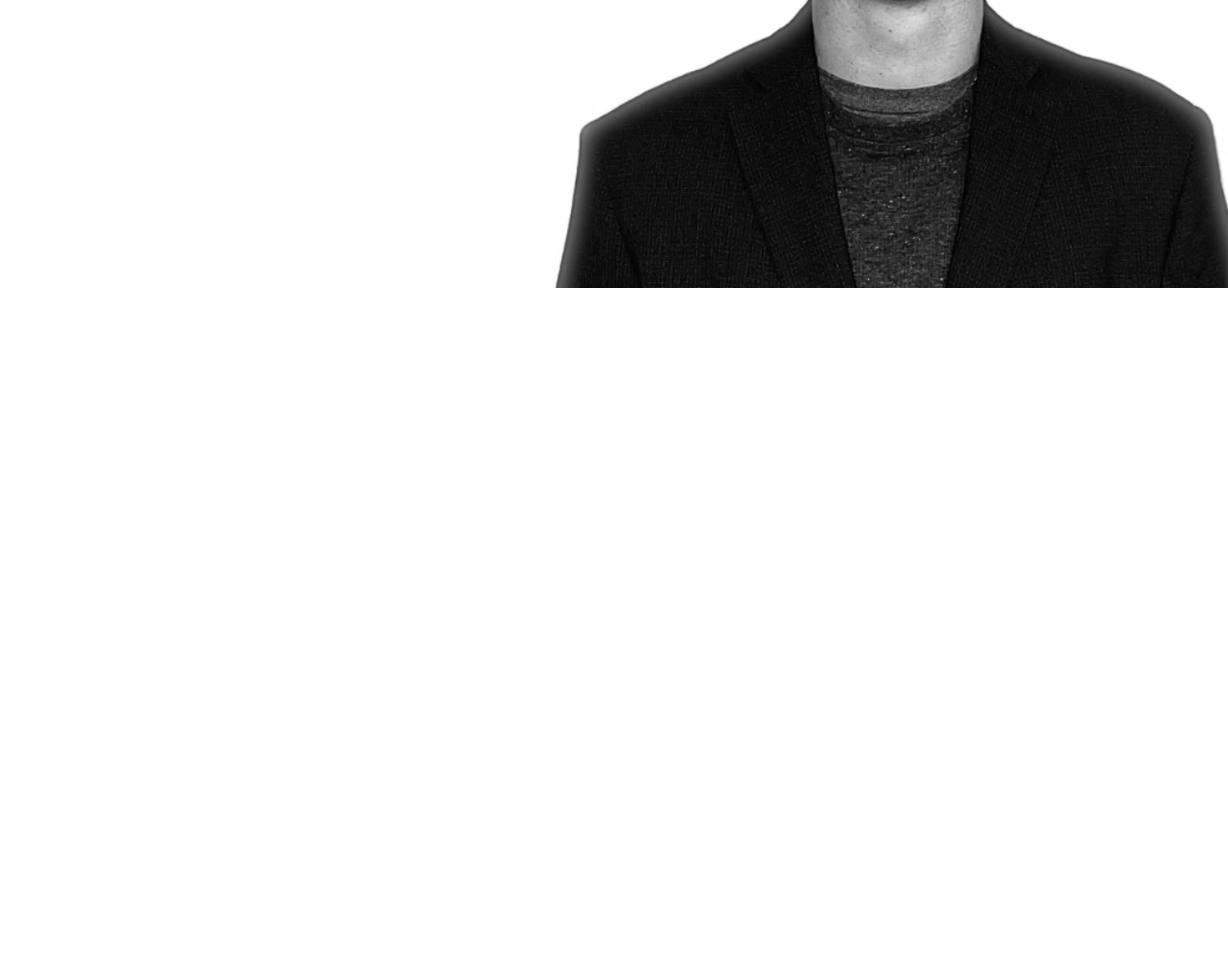
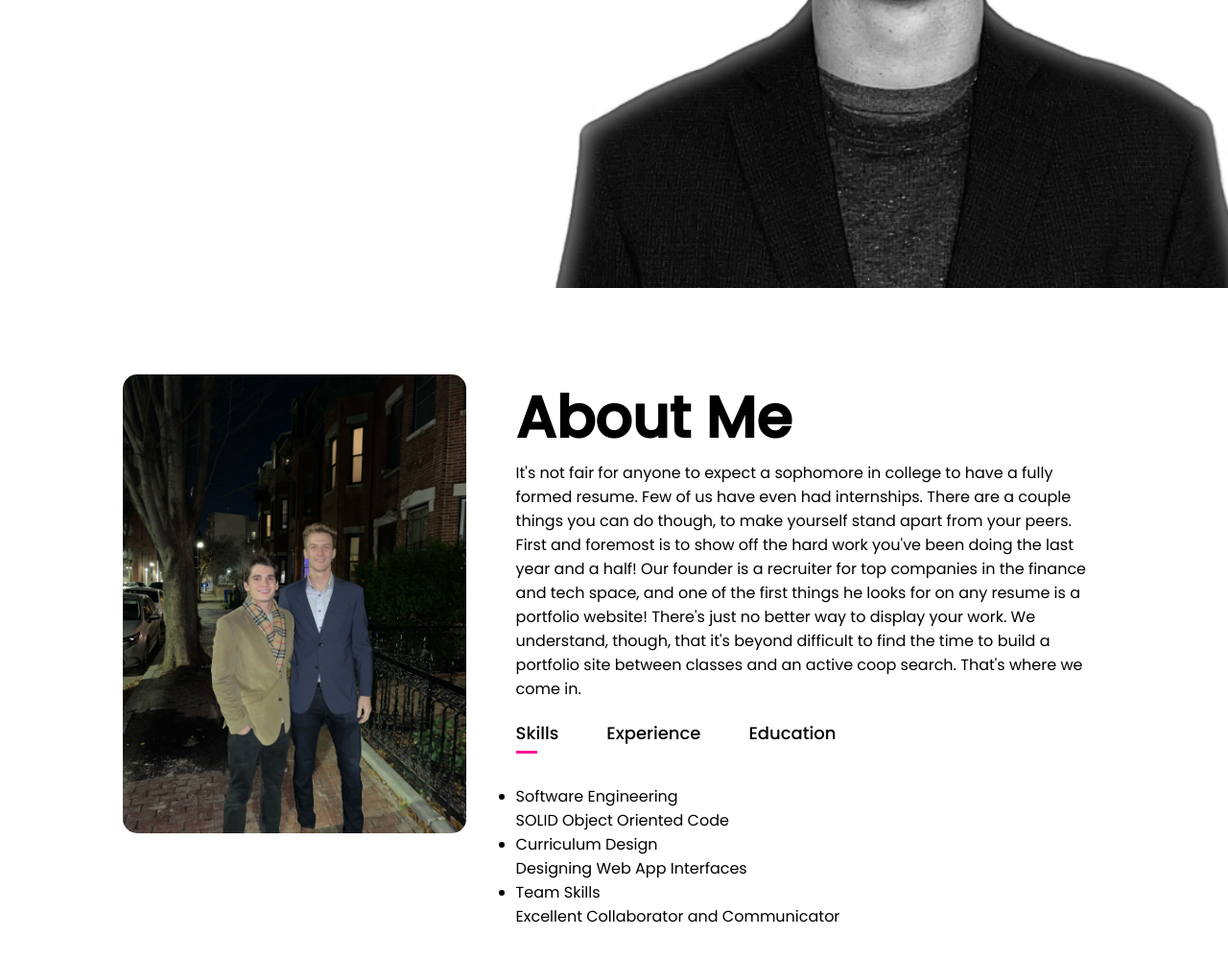
Before and after one commit to CamPlume1/WebsiteV2, a plain HTML site: page index.html in a window 1280 px wide. Shown: the part 500-1500 px from the top of the page at 96% size. Before the commit the page ends 800 px from the top, so only its background shows below. Drawn offline with Linux system fonts and the light colour scheme.

Commit message:
About Me partially complete

```diff
--- a/index.html
+++ b/index.html
@@ -24,6 +24,32 @@
         </div>
     </div>
 </div>
+<div id="about">
+    <div class="container">
+        <div class="row">
+            <div class="about-col-1">
+                <img src="asset/about-me-2.jpg" alt="About Me">
+            </div>
+
+            <div class="about-col-2">
+                <h1 class="sub-title">About Me</h1>
+                <p>It's not fair for anyone to expect a sophomore in college to have a fully formed resume. Few of us have even had internships. There are a couple things you can do though, to make yourself stand apart from your peers. First and foremost is to show off the hard work you've been doing the last year and a half! Our founder is a recruiter for top companies in the finance and tech space, and one of the first things he looks for on any resume is a portfolio website! There's just no better way to display your work. We understand, though, that it's beyond difficult to find the time to build a portfolio site between classes and an active coop search. That's where we come in. </p>
+           <div class="tab-titles">
+               <p class="tab-links active-link">Skills</p>
+               <p class="tab-links">Experience</p>
+               <p class="tab-links">Education</p>
+           </div>
+                <div class="tab-contents">
+                    <ul>
+                        <li><span>Software Engineering</span><br>SOLID Object Oriented Code</li>
+                        <li><span>Curriculum Design</span><br>Designing Web App Interfaces</li>
+                        <li><span>Team Skills</span><br>Excellent Collaborator and Communicator</li>
+                    </ul>
+                </div>
+            </div>
+        </div>
+    </div>
+</div>
 
 </body>
 </html>
--- a/style.css
+++ b/style.css
@@ -80,3 +80,63 @@ nav ul li a:hover::after{
 .header-text h1 span {
     color: deeppink;
 }
+
+
+/* About Me Section */
+#about{
+    padding: 80px 0;
+    color: black;
+}
+
+.row{
+    display: flex;
+    justify-content: space-between;
+    flex-wrap: wrap;
+}
+
+.about-col-1{
+    flex-basis: 35%;
+}
+
+.about-col-1 img {
+    width: 100%;
+    border-radius: 15px;
+}
+
+.about-col-2{
+    flex-basis: 60%;
+}
+
+.sub-title{
+    font-size: 60px;
+    font-weight: 600;
+    color: black;
+}
+
+.tab-titles{
+    display: flex;
+    margin: 20px 0 40px;
+}
+
+.tab-links{
+    margin-right: 50px;
+    font-size: 18px;
+    font-weight: 500;
+    cursor: pointer;
+    position: relative;
+}
+
+.tab-links::after{
+    content:'';
+    width: 0;
+    height: 3px;
+    background: deeppink;
+    position: absolute;
+    left: 0;
+    bottom: -8px;
+    transition: 0.5s;
+}
+
+.tab-links.active-link::after{
+    width: 50%;
+}
```
Also changed, not shown: asset/about-me-2.jpg (added), asset/about-me.jpg (added).
